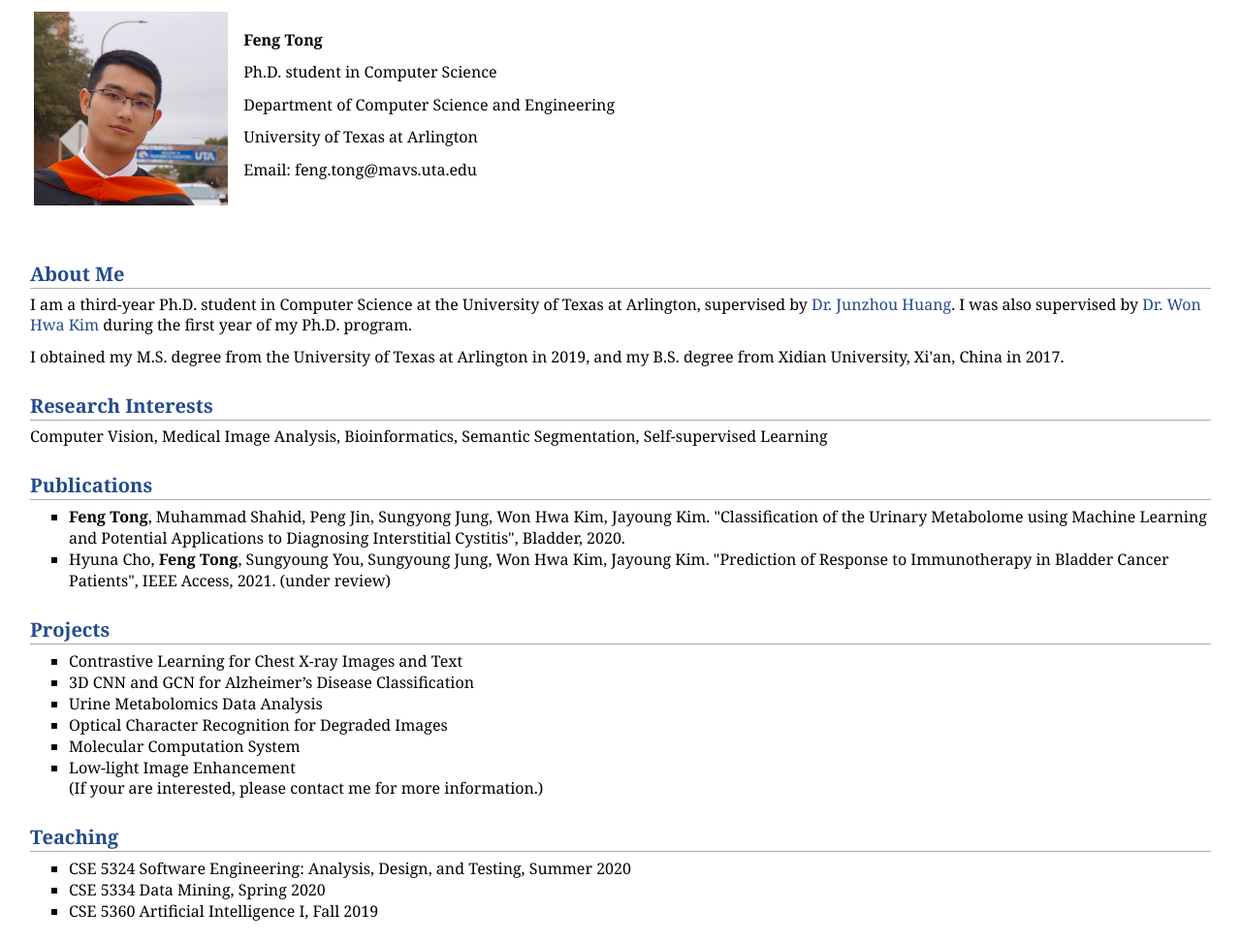
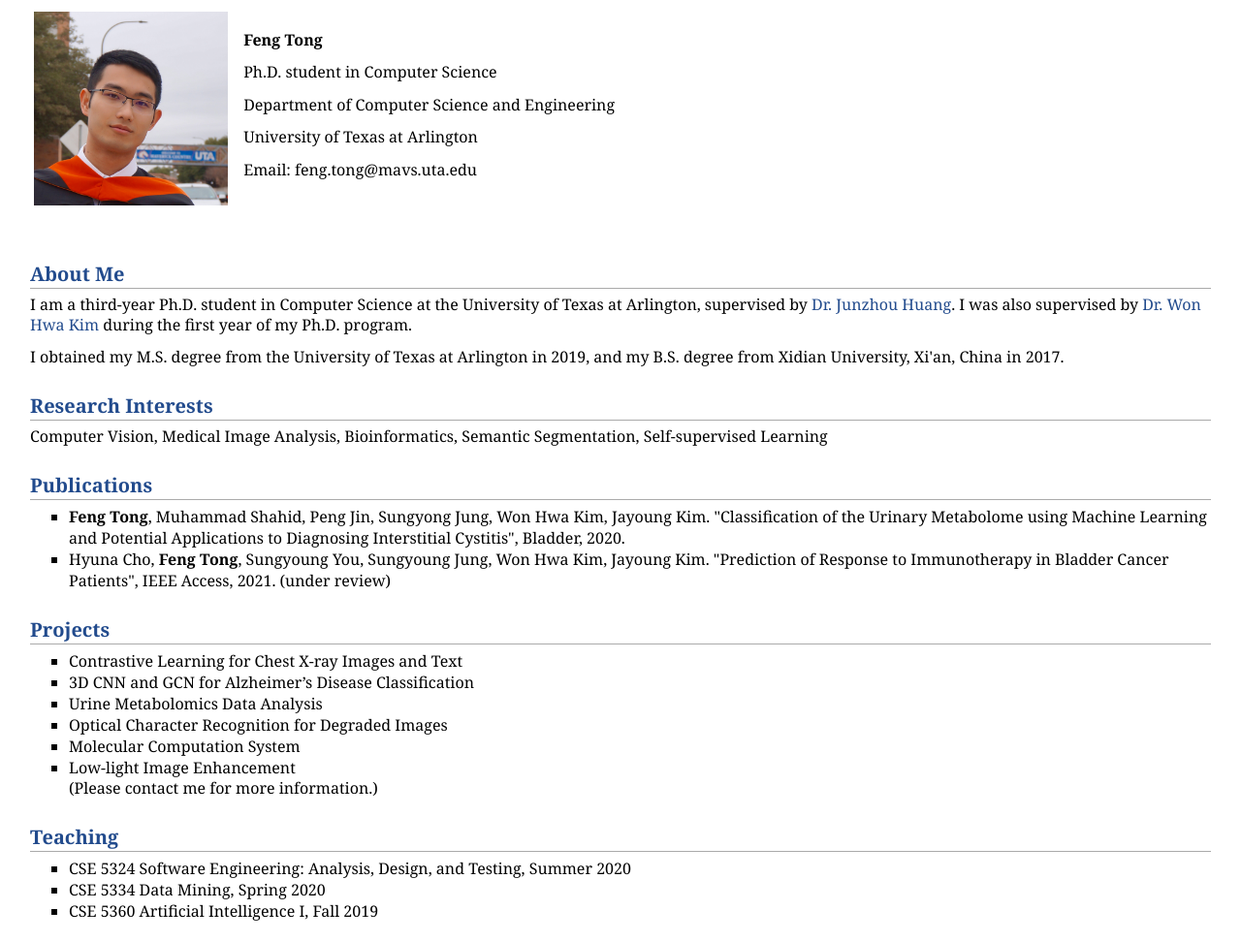
Before and after one commit to tongfeng03/tongfeng03.github.io, a plain HTML site: page index.html in a window 1280 px wide. Shown: the part 66-1038 px from the top of the page at 97% size. Drawn offline with Linux system fonts and the light colour scheme.

Commit message:
Update index.html

```diff
--- a/index.html
+++ b/index.html
@@ -86,7 +86,7 @@
     <tr><td><li>Optical Character Recognition for Degraded Images</li></td></tr>
     <tr><td><li>Molecular Computation System</li></td></tr>
     <tr><td><li>Low-light Image Enhancement</li></td></tr>
-    <p>(If your are interested, please contact me for more information.)</p>
+    <p>(Please contact me for more information.)</p>
 
 
 </ul>
```
